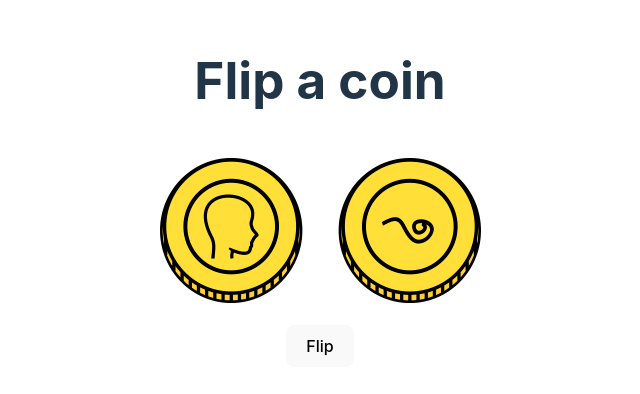
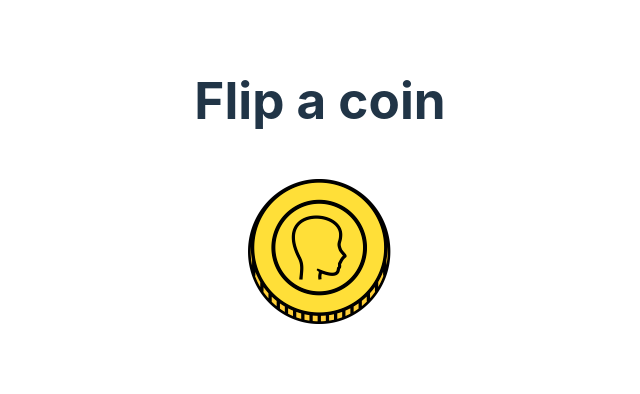
Before and after one commit to HubelbauerMartin/coin-flip, a React (Vite) app: page / in a window 1280 px wide. Shown: the part 208-602 px from the top of the page, without its empty margins (320-960 px from the left). Built offline with nearby package versions, Linux system fonts and the light colour scheme.

Commit message:
Start with heads and make coin clickable

```diff
--- a/src/App.css
+++ b/src/App.css
@@ -7,6 +7,7 @@
 
 img {
   animation: flip 2s forwards;
+  cursor: pointer;
   margin: 1em;
 }
 
--- a/src/App.tsx
+++ b/src/App.tsx
@@ -3,20 +3,18 @@ import heads from '/heads.png';
 import tails from '/tails.png';
 import './App.css';
 
+const srcMap = { heads, tails };
+
 function App() {
-  const [coin, setCoin] = useState<'heads' | 'tails'>();
-  const handleButtonClick = useCallback(() => {
+  const [coin, setCoin] = useState<'heads' | 'tails'>('heads');
+  const handleClick = useCallback(() => {
     setCoin(() => (Math.random() > 0.5 ? 'heads' : 'tails'));
   }, []);
 
   return (
     <>
       <h1>Flip a coin</h1>
-      {(!coin || coin === 'heads') && <img src={heads} alt="heads" />}
-      {(!coin || coin === 'tails') && <img src={tails} alt="tails" />}
-      <div className="card">
-        <button onClick={handleButtonClick}>Flip</button>
-      </div>
+      <img key={Date.now()} onClick={handleClick} src={srcMap[coin]} alt={coin} title={coin} />
     </>
   );
 }
```
